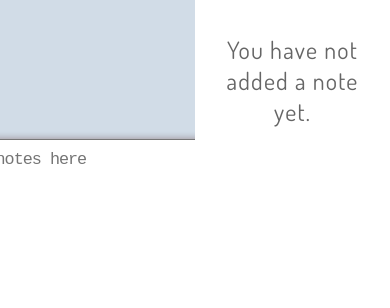
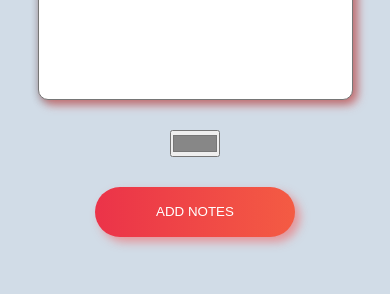
Before and after one commit to nareshkumarnandam/stickyNotes, a plain HTML site: page index.html in a window 390 px wide. Shown: the part 128-436 px from the top of the page. Drawn offline with Linux system fonts and the light colour scheme; a web font is replaced by a local one.

Commit message:
made responsive

```diff
--- a/styles.css
+++ b/styles.css
@@ -180,3 +180,31 @@ body{
     padding: 10px;
     width: 10%;
 }
+
+@media screen and (max-width : 900px) {
+
+    .main{
+        flex-direction: column;
+    }
+    .left{
+        padding: 20px;
+        width: 100%;
+    }
+    .right{
+        padding: 20px;
+        width: 100%;
+    }
+    .upper{
+        flex-direction: column;
+    }
+    .buttonDiv{
+        left: 0;
+    }
+    #textArea{
+        width: 90%;
+    }
+    .btn-notes{
+        width: 200px;
+    }
+
+}
```
